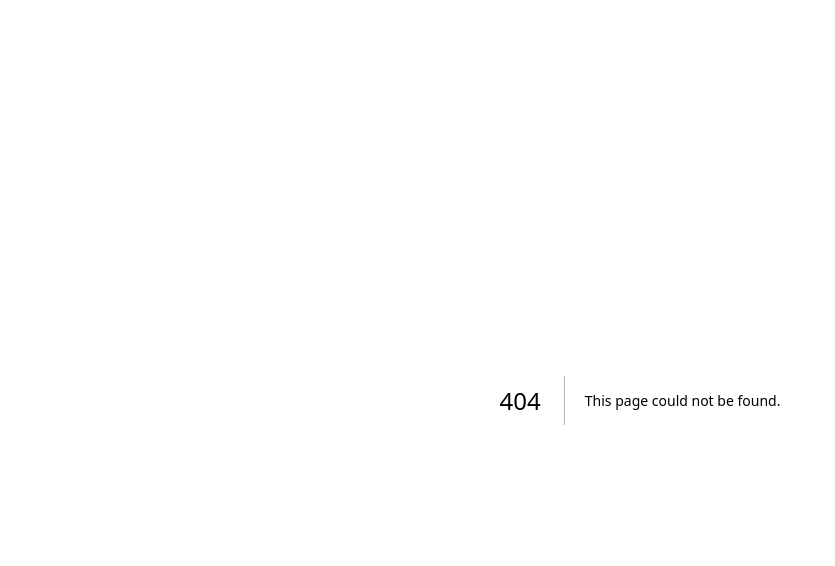
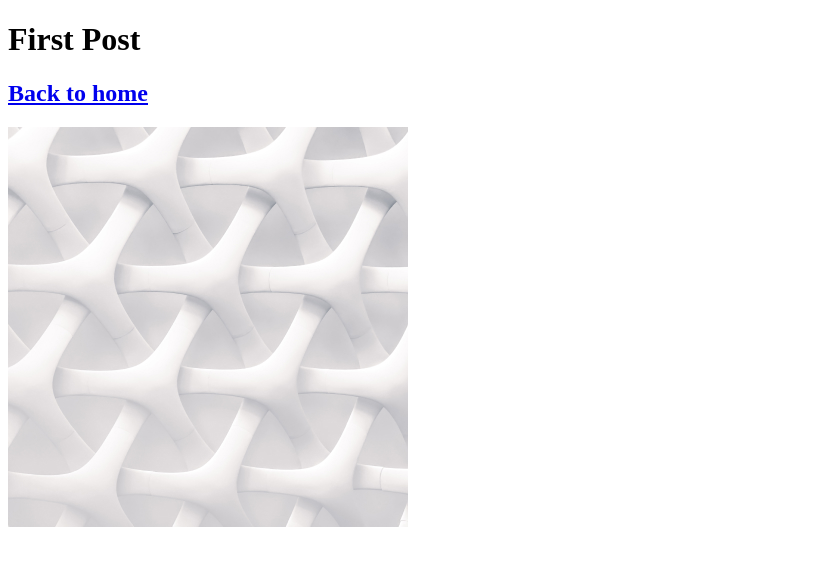
Before and after one commit to karthikstar/next_blog_demo, a Next.js app: page /posts/first-post in a window 1280 px wide. Before the commit this address had no page. Shown: the top 566 px of the page, without its empty margins (0-835 px from the left). Built offline with nearby package versions, Linux system fonts and the light colour scheme.

Commit message:
tested 3rd party js scripting

```diff
--- a/pages/index.js
+++ b/pages/index.js
@@ -1,5 +1,6 @@
 import Head from 'next/head';
 import styles from '../styles/Home.module.css';
+import Link from 'next/link';
 
 export default function Home() {
   return (
@@ -11,7 +12,7 @@ export default function Home() {
 
       <main>
         <h1 className={styles.title}>
-          Welcome to <a href="https://nextjs.org">Next.js!</a>
+          Read <Link href="/posts/first-post">this page!</Link>
         </h1>
 
         <p className={styles.description}>
--- /dev/null
+++ b/pages/posts/first-post.js
@@ -0,0 +1,29 @@
+import Link from 'next/link';
+import Head from 'next/head';
+import Script from 'next/script';
+
+
+export default function FirstPost() {
+  return (
+    <>
+    <Head>
+        <title>First Post</title>
+    </Head>
+    {/* <Script
+        src="https://connect.facebook.net/en_US/sdk.js"
+        strategy="lazyOnload"
+        onLoad={() =>
+          console.log(`script loaded correctly, window.FB has been populated`)
+        }
+      /> */}
+      <h1>First Post</h1>
+      <h2>
+        <Link href="/">Back to home</Link>
+      </h2>
+      <img src="../../images/profile.jpeg" alt="Your Name" />
+    </>
+  );
+}
+
+// strategy controls when the third-party script should load. A value of lazyOnload tells Next.js to load this particular script lazily during browser idle time
+// onLoad is used to run any JavaScript code immediately after the script has finished loading. In this example, we log a message to the console that mentions that the script has loaded correctly
```
Also changed, not shown: public/images/profile.jpeg (added).
